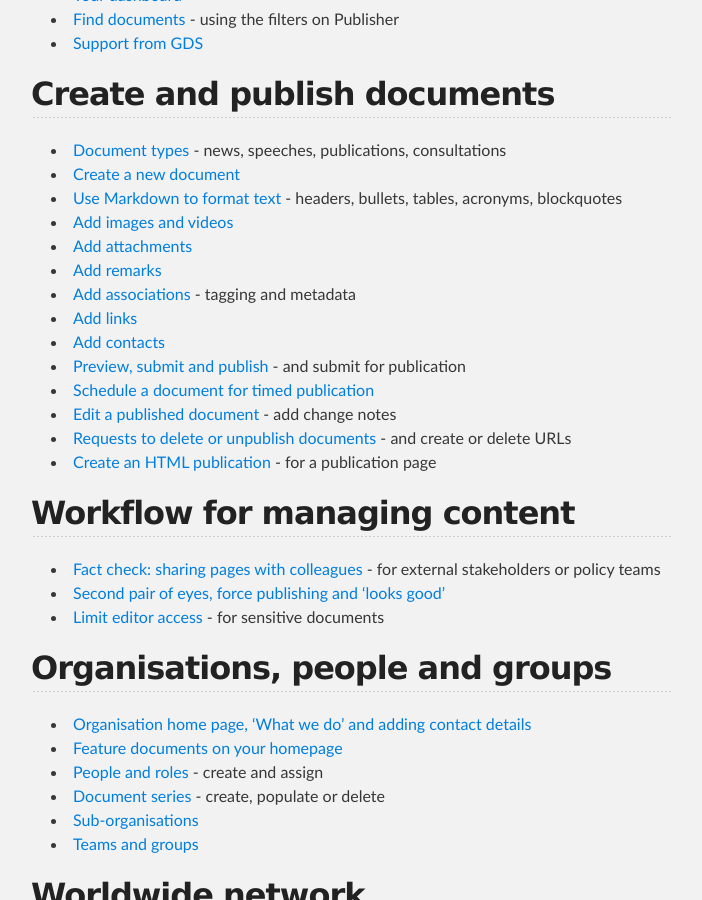
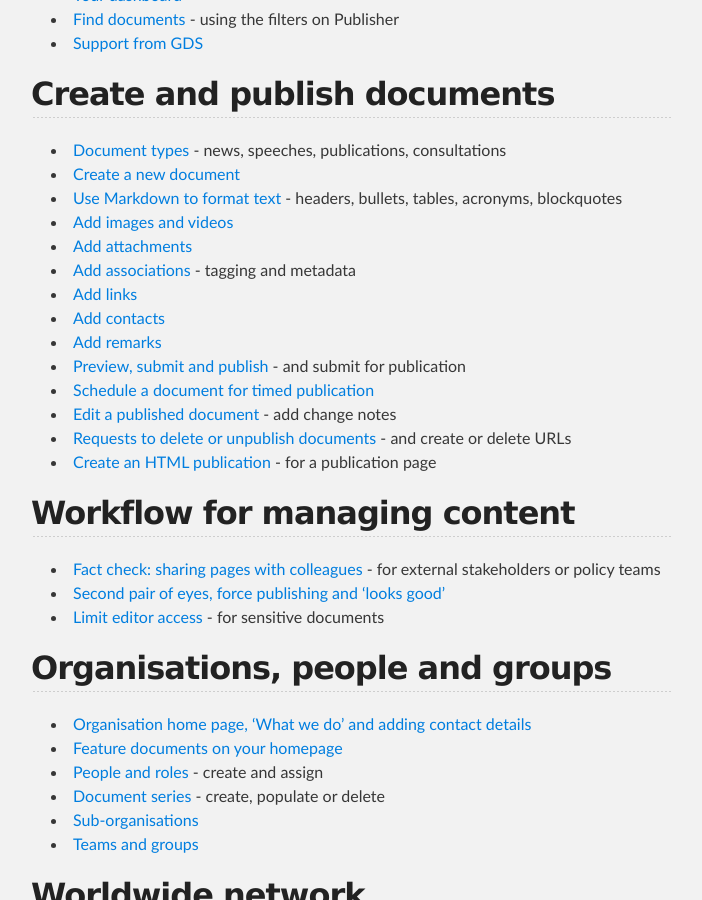
Before and after one commit to alphagov/inside-government-admin-guide, a Jekyll site: the page built from index.md, in a window 1280 px wide and 900 px high, scrolled down 576 px. Shown: the whole window, without its empty margins (289-991 px from the left). Built offline with Jekyll 4.4.1, drawn with Linux system fonts in a browser that asks for light colours.

```diff
--- a/index.md
+++ b/index.md
@@ -22,10 +22,10 @@ title: How to publish content / Index
 * [Use Markdown to format text](creating-documents/markdown.html) - headers, bullets, tables, acronyms, blockquotes
 * [Add images and videos](creating-documents/add-images.html)
 * [Add attachments](creating-documents/add-attachments.html)
-* [Add remarks](creating-documents/add-remarks.html)
 * [Add associations](creating-documents/add-associations.html) - tagging and metadata
 * [Add links](creating-documents/add-links.html)
 * [Add contacts](organisations-groups/organisation-home-page.html#add_contacts)
+* [Add remarks](creating-documents/add-remarks.html)
 * [Preview, submit and publish](creating-documents/preview-your-work.html) - and submit for publication
 * [Schedule a document for timed publication](creating-documents/scheduled-publishing.html)
 * [Edit a published document](creating-documents/editing-a-doc.html) - add change notes
```
